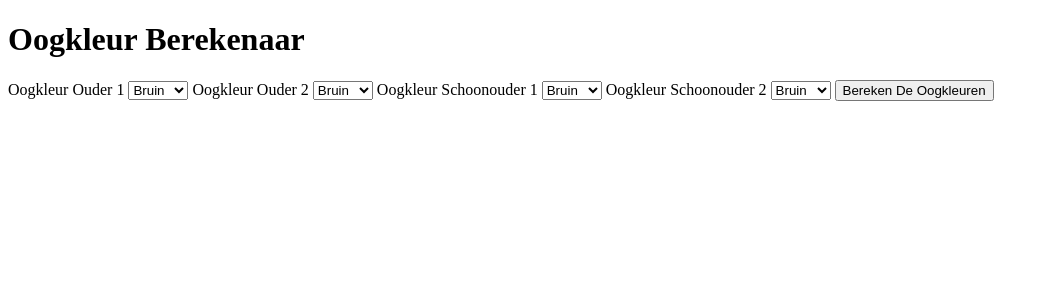
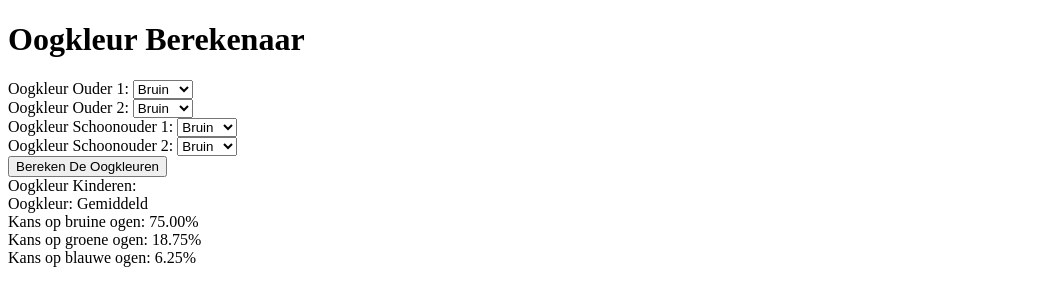
Before and after one commit to miKecraftgamerr/oogkleur, a plain HTML site: page index.html in a window 1280 px wide. Both pictures are taken after a click on the button "Bereken De Oogkleuren". Shown: the whole page, without its empty margins (0-1049 px from the left). Drawn offline with Linux system fonts and the light colour scheme.

Commit message:
Update index.html

```diff
--- a/index.html
+++ b/index.html
@@ -111,54 +111,55 @@
       // Toon resultaat voor "Mijn Vrouw"
       showResults("Oogkleur Mijn Vrouw", ouder1Color, kansOpBruinVrouw, kansOpGroenVrouw, kansOpBlauwVrouw);
 
-      // Voeg hier je eigen genetische berekeningslogica toe voor de kinderen
-      // Update het resultaat in het HTML-element met id "result"
+      // Genetische berekeningen op basis van de gegeven tabel voor de kinderen
+      var kansOpBruinKind = (kansOpBruinIk + kansOpBruinVrouw) / 2;
+      var kansOpGroenKind = (kansOpGroenIk + kansOpGroenVrouw) / 2;
+      var kansOpBlauwKind = (kansOpBlauwIk + kansOpBlauwVrouw) / 2;
+
+      // Toon resultaat voor de kinderen
+      showResults("Oogkleur Kinderen", "Gemiddeld", kansOpBruinKind, kansOpGroenKind, kansOpBlauwKind);
     }
 
     function showResults(title, color, kansOpBruin, kansOpGroen, kansOpBlauw) {
-      console.log(title + ": " + color);
-      console.log("Kans op Bruine ogen " + title + ": " + kansOpBruin.toFixed(2) + "%");
-      console.log("Kans op Groene ogen " + title + ": " + kansOpGroen.toFixed(2) + "%");
-      console.log("Kans op Blauwe ogen " + title + ": " + kansOpBlauw.toFixed(2) + "%");
-      console.log("\n");
+      document.getElementById('resultaat').innerHTML = title + ":<br>" +
+        "Oogkleur: " + color + "<br>" +
+        "Kans op bruine ogen: " + kansOpBruin.toFixed(2) + "%<br>" +
+        "Kans op groene ogen: " + kansOpGroen.toFixed(2) + "%<br>" +
+        "Kans op blauwe ogen: " + kansOpBlauw.toFixed(2) + "%";
     }
   </script>
 </head>
 <body>
   <h1>Oogkleur Berekenaar</h1>
+  <label for="ouder1">Oogkleur Ouder 1:</label>
+  <select id="ouder1">
+    <option value="bruin">Bruin</option>
+    <option value="groen">Groen</option>
+    <option value="blauw">Blauw</option>
+  </select><br>
 
-  <form id="eyeColorForm">
-    <label for="ouder1">Oogkleur Ouder 1</label>
-    <select name="ouder1" id="ouder1" required>
-        <option value="Bruin">Bruin</option>
-        <option value="Groen">Groen</option>
-        <option value="Blauw">Blauw</option>
-    </select>
+  <label for="ouder2">Oogkleur Ouder 2:</label>
+  <select id="ouder2">
+    <option value="bruin">Bruin</option>
+    <option value="groen">Groen</option>
+    <option value="blauw">Blauw</option>
+  </select><br>
 
-    <label for="ouder2">Oogkleur Ouder 2</label>
-    <select name="ouder2" id="ouder2" required>
-        <option value="Bruin">Bruin</option>
-        <option value="Groen">Groen</option>
-        <option value="Blauw">Blauw</option>
-    </select>
+  <label for="inLaw1">Oogkleur Schoonouder 1:</label>
+  <select id="inLaw1">
+    <option value="bruin">Bruin</option>
+    <option value="groen">Groen</option>
+    <option value="blauw">Blauw</option>
+  </select><br>
 
-    <label for="inLaw1">Oogkleur Schoonouder 1</label>
-    <select name="inLaw1" id="inLaw1" required>
-        <option value="Bruin">Bruin</option>
-        <option value="Groen">Groen</option>
-        <option value="Blauw">Blauw</option>
-    </select>
+  <label for="inLaw2">Oogkleur Schoonouder 2:</label>
+  <select id="inLaw2">
+    <option value="bruin">Bruin</option>
+    <option value="groen">Groen</option>
+    <option value="blauw">Blauw</option>
+  </select><br>
 
-    <label for="inLaw2">Oogkleur Schoonouder 2</label>
-    <select name="inLaw2" id="inLaw2" required>
-        <option value="Bruin">Bruin</option>
-        <option value="Groen">Groen</option>
-        <option value="Blauw">Blauw</option>
-    </select>
-
-    <button type="button" onclick="calculateEyeColors()">Bereken De Oogkleuren</button>
-  </form>
-
-  <div id="result"></div>
+  <button onclick="calculateEyeColors()">Bereken De Oogkleuren</button>
+  <div id="resultaat"></div>
 </body>
 </html>
```
